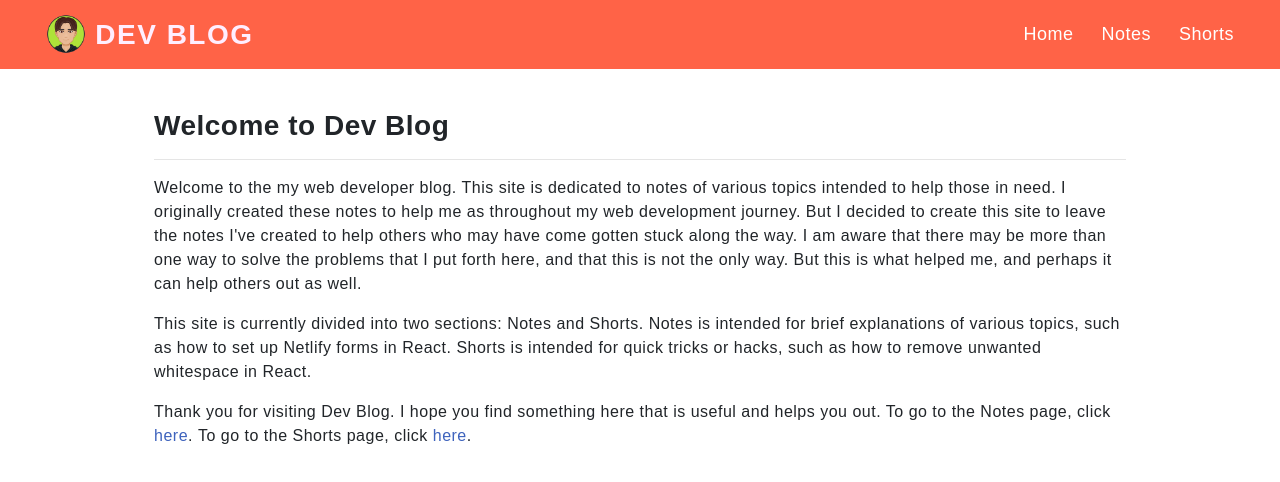
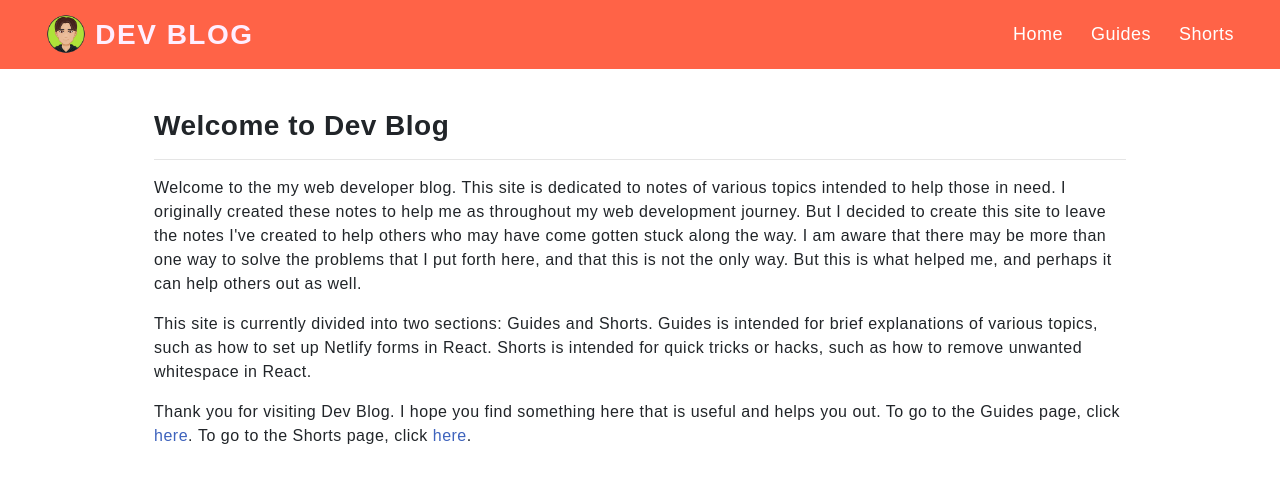
Before and after one commit to answebdev/dev-blog, a React (Create React App) app: page /home in a window 1280 px wide. Shown: the top 482 px of the page. Built offline with nearby package versions, Linux system fonts and the light colour scheme; the HTML template or start-up script is replaced by a standard one; a web font is replaced by a local one.

Commit message:
edited text

```diff
--- a/src/App.js
+++ b/src/App.js
@@ -2,7 +2,7 @@ import React, { Fragment } from 'react';
 import { BrowserRouter as Router, Route, Switch } from 'react-router-dom';
 import LandingPage from './components/pages/LandingPage';
 import Home from './components/pages/Home';
-import Notes from './components/pages/Notes';
+import Guides from './components/pages/Guides';
 import Shorts from './components/pages/Shorts';
 import Error from './components/pages/Error';
 import Navigation from './components/layout/Navigation';
@@ -19,7 +19,7 @@ const App = () => {
             <Switch>
               <Route exact path='/' component={LandingPage} />
               <Route exact path='/home' component={Home} />
-              <Route exact path='/notes' component={Notes} />
+              <Route exact path='/guides' component={Guides} />
               <Route exact path='/shorts' component={Shorts} />
               <Route component={Error} />
             </Switch>
--- a/src/components/layout/Navigation.js
+++ b/src/components/layout/Navigation.js
@@ -19,7 +19,7 @@ const Navigation = ({ title }) => {
               <Link to='/home'>Home</Link>
             </li>
             <li>
-              <Link to='/notes'>Notes</Link>
+              <Link to='/guides'>Guides</Link>
             </li>
             <li>
               <Link to='/shorts'>Shorts</Link>
--- a/src/components/pages/Notes.js
+++ b/src/components/pages/Guides.js
@@ -2,21 +2,21 @@ import React from 'react';
 import { Container, Row, Col } from 'react-bootstrap';
 import { Helmet } from 'react-helmet';
 
-const Notes = () => {
+const Guides = () => {
   return (
     <div>
       <Helmet>
-        <title>Dev Blog | Notes</title>
+        <title>Dev Blog | Guides</title>
       </Helmet>
       <Container className='container' fluid>
         <br />
         <Row>
           <Col md={12}>
             <h3>
-              <strong>Notes</strong>
+              <strong>Guides</strong>
             </h3>
             <hr />
-            <p>This is the Notes page.</p>
+            <p>This is the Guides page.</p>
             <br />
           </Col>
         </Row>
@@ -25,4 +25,4 @@ const Notes = () => {
   );
 };
 
-export default Notes;
+export default Guides;
--- a/src/components/pages/Home.js
+++ b/src/components/pages/Home.js
@@ -28,16 +28,16 @@ const Home = () => {
               help others out as well.
             </p>
             <p>
-              This site is currently divided into two sections: Notes and
-              Shorts. Notes is intended for brief explanations of various
+              This site is currently divided into two sections: Guides and
+              Shorts. Guides is intended for brief explanations of various
               topics, such as how to set up Netlify forms in React. Shorts is
               intended for quick tricks or hacks, such as how to remove unwanted
               whitespace in React.
             </p>
             <p>
               Thank you for visiting Dev Blog. I hope you find something here
-              that is useful and helps you out. To go to the Notes page, click{' '}
-              <a className='click' href='/notes'>
+              that is useful and helps you out. To go to the Guides page, click{' '}
+              <a className='click' href='/guides'>
                 <span style={{ marginLeft: '-10px' }}> here</span>
               </a>
               <span style={{ marginLeft: '-10px' }}>.</span>
```
